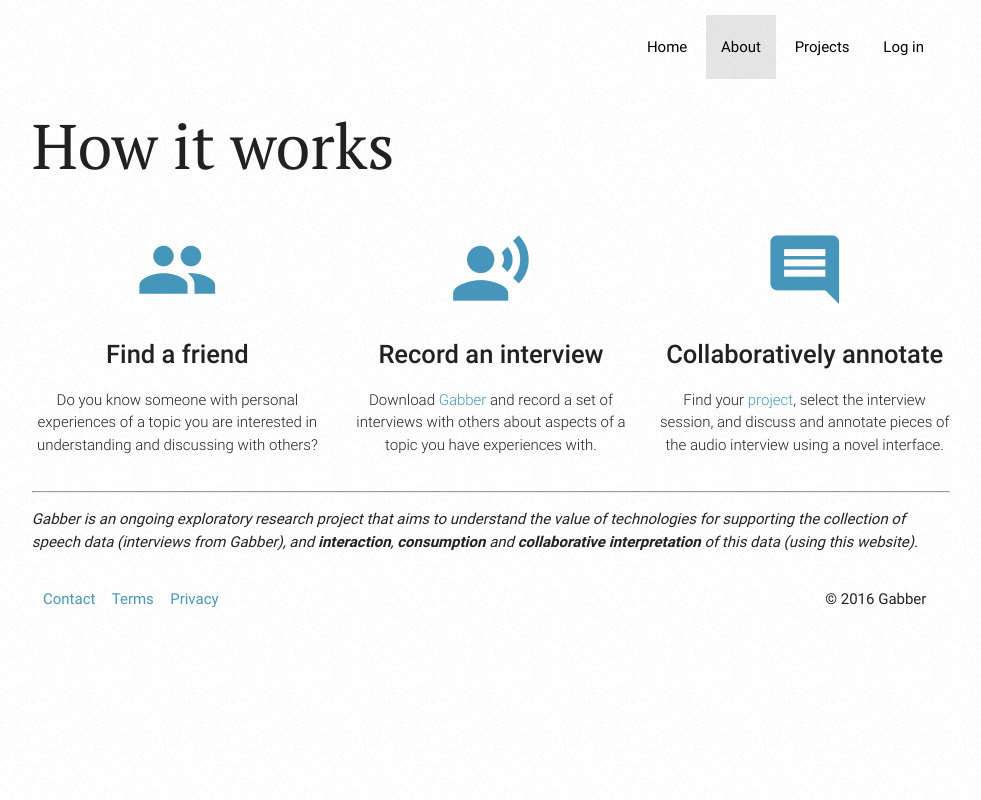
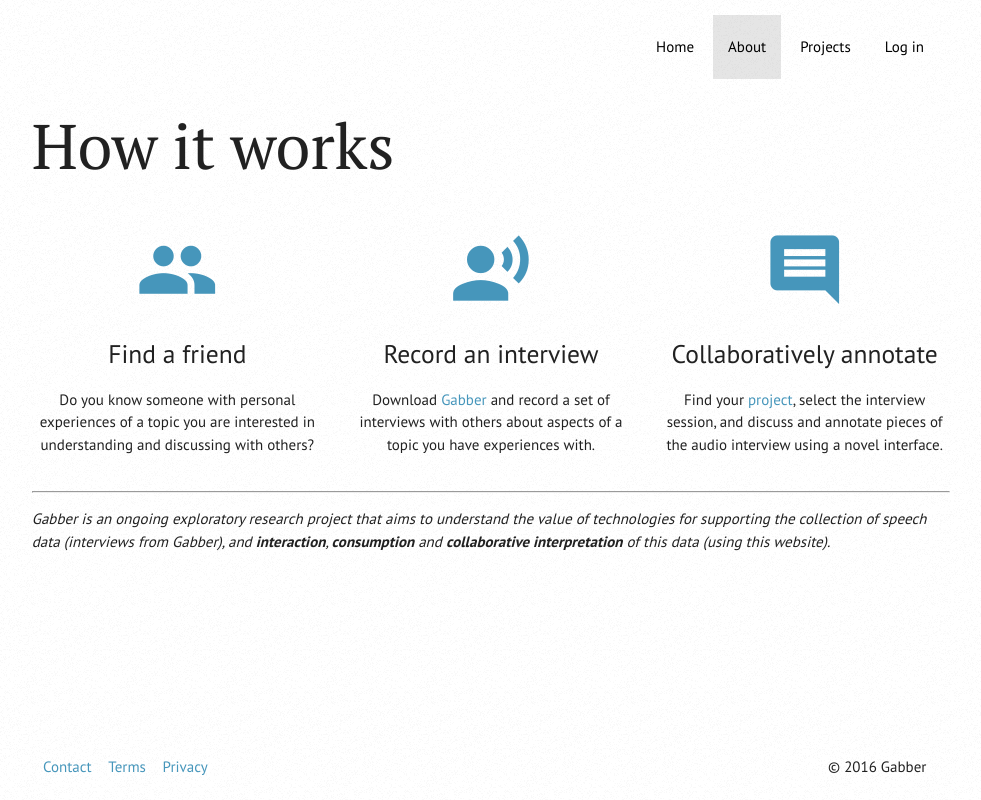
Before and after one commit to jawrainey/GabberAPI, a Flask app: page /about/ in a window 1280 px wide. Shown: the whole page, without its empty margins (149-1130 px from the left). Run offline with Flask 2, Linux system fonts and the light colour scheme; some libraries are stand-ins or nearby versions.

Commit message:
Use a sticky footer throughout the website

```diff
--- a/gabber/static/css/custom.css
+++ b/gabber/static/css/custom.css
@@ -1,5 +1,5 @@
 /* Fixed footer at the bottom of the screen. */
-.home {
+.home, body {
     display: flex;
     min-height: 100vh;
     flex-direction: column;
```
